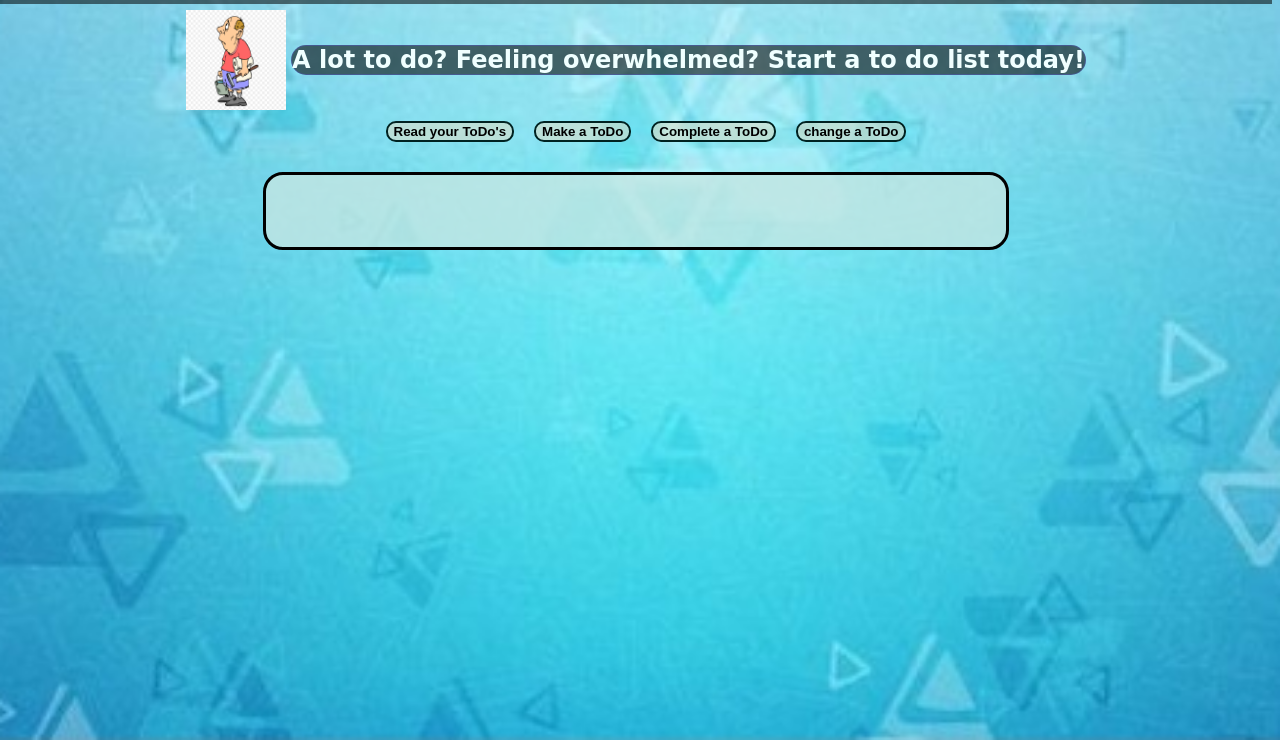
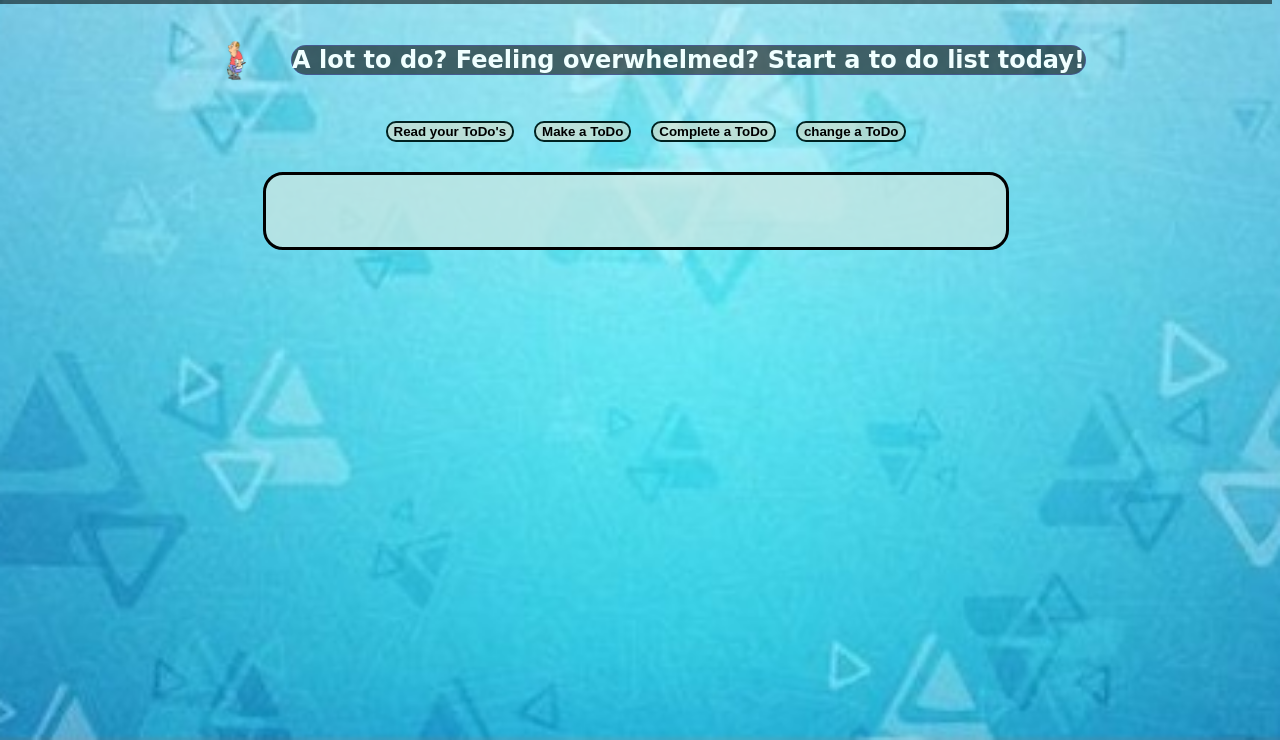
Before and after one commit to AdamDanielJones/todo-fullstack, a plain HTML site: page public/index.html in a window 1280 px wide. Shown: the part 60-800 px from the top of the page. Drawn offline with Linux system fonts and the light colour scheme; a web font is replaced by a local one.

Commit message:
adds pic1

```diff
--- a/public/index.html
+++ b/public/index.html
@@ -17,7 +17,7 @@
         <h1 class="header"> ToDo-Tracker </h1>
     </div>
     <div id="introContainer">
-      <img src="chores.jpg" width="100" height="100">
+      <img src="chores.png" width="100" height="100">
       <h2 class="intro">A lot to do? Feeling overwhelmed? Start a to do list today!</h2>
     </div>
     <div id="buttonContainer">
```
Also changed, not shown: public/chores.jpg (deleted), public/chores.png (added), 1 other file.
